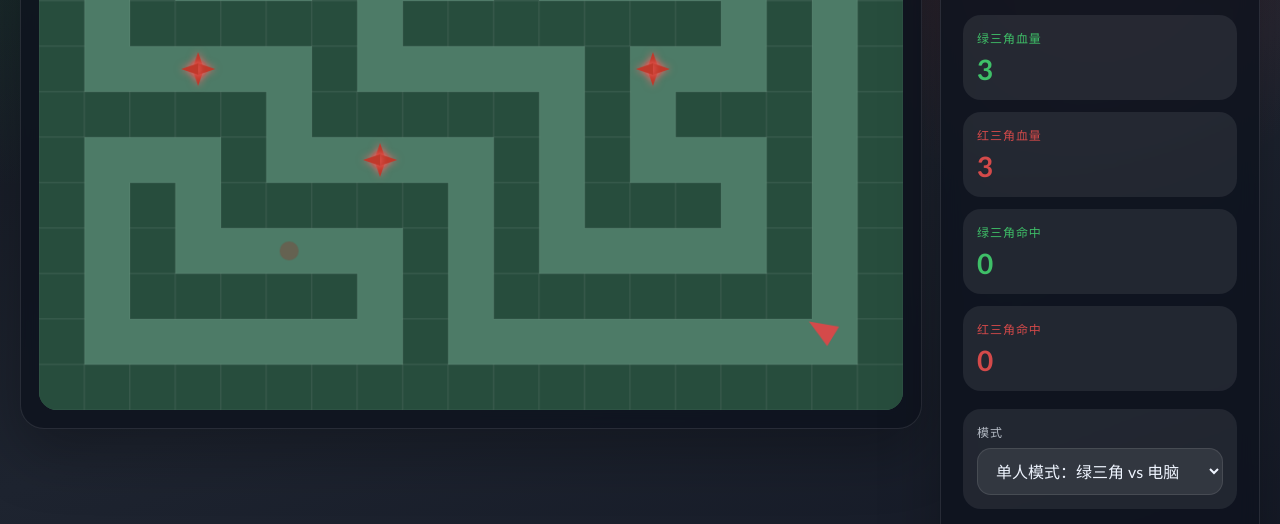
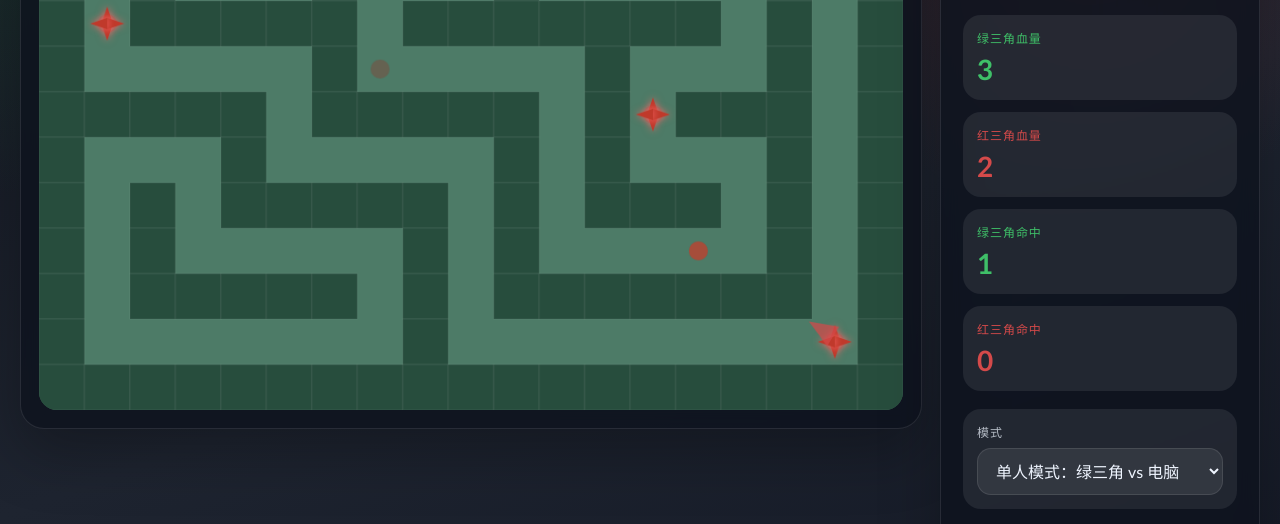
Before and after one commit to huangxiangdan/rocky-games-center, a website: page triangle-maze-duel/index.html in a window 1280 px wide. Both pictures are taken after a click on the button "开始对战". Shown: the part 220-744 px from the top of the page. Drawn offline with Linux system fonts and the light colour scheme.

Commit message:
Add touch drag player + multiple random-moving spikes

```diff
--- a/triangle-maze-duel/game.js
+++ b/triangle-maze-duel/game.js
@@ -29,17 +29,30 @@ export const WORLD = {
 
 // col/row = grid coordinates, phase = cycle offset (0–1) so spikes stagger
 export const SPIKES = [
-  { col: 5,  row: 2,  phase: 0    },
-  { col: 3,  row: 5,  phase: 0.33 },
-  { col: 9,  row: 3,  phase: 0.17 },
-  { col: 7,  row: 7,  phase: 0.5  },
-  { col: 13, row: 5,  phase: 0.67 },
-  { col: 5,  row: 9,  phase: 0.83 },
+  { col: 5,  row: 2,  phase: 0,    currentCol: 5,  currentRow: 2  },
+  { col: 3,  row: 5,  phase: 0.33, currentCol: 3,  currentRow: 5  },
+  { col: 9,  row: 3,  phase: 0.17, currentCol: 9,  currentRow: 3  },
+  { col: 7,  row: 7,  phase: 0.5,  currentCol: 7,  currentRow: 7  },
+  { col: 13, row: 5,  phase: 0.67, currentCol: 13, currentRow: 5  },
+  { col: 5,  row: 9,  phase: 0.83, currentCol: 5,  currentRow: 9  },
 ];
 
 // Spike cycle: retracted for 1.2 s, extended for 1.0 s (total 2.2 s per phase)
 export const SPIKE_CYCLE   = 2.2;
-export const SPIKE_EXTEND  = 0.45; // fraction of cycle where spike is extended
+export const SPIKE_EXTEND        = 0.45; // fraction of cycle where spike is extended
+export const SPIKE_MOVE_INTERVAL = 2.5;
+
+export function getOpenCells(maze = MAZE_ROWS) {
+  const cells = [];
+  for (let row = 0; row < maze.length; row += 1) {
+    for (let col = 0; col < maze[row].length; col += 1) {
+      if (maze[row][col] === ".") {
+        cells.push({ col, row });
+      }
+    }
+  }
+  return cells;
+}
 
 export function isSpikeExtended(spike, worldTime) {
   const t = ((worldTime / SPIKE_CYCLE) + spike.phase) % 1;
@@ -104,6 +117,7 @@ export function createInitialState() {
     bullets: [],
     keys: new Set(),
     worldTime: 0,
+    spikeMoveTimer: 0,
   };
 }
 
@@ -314,8 +328,8 @@ export function checkSpikeHits(players, worldTime) {
   for (const spike of SPIKES) {
     if (!isSpikeExtended(spike, worldTime)) continue;
 
-    const cx = (spike.col + 0.5) * WORLD.cellSize;
-    const cy = (spike.row + 0.5) * WORLD.cellSize;
+    const cx = (spike.currentCol + 0.5) * WORLD.cellSize;
+    const cy = (spike.currentRow + 0.5) * WORLD.cellSize;
 
     for (const id of ["green", "red"]) {
       const player = next[id];
@@ -377,8 +391,8 @@ function drawSpikes(ctx, worldTime) {
   const half = cs / 2;
 
   for (const spike of SPIKES) {
-    const cx = (spike.col + 0.5) * cs;
-    const cy = (spike.row + 0.5) * cs;
+    const cx = (spike.currentCol + 0.5) * cs;
+    const cy = (spike.currentRow + 0.5) * cs;
     const extended = isSpikeExtended(spike, worldTime);
 
     // Cycle position 0→1; warning = last 0.12 of retracted phase
@@ -475,6 +489,8 @@ function createRuntime() {
   const state = createInitialState();
   let frame = 0;
   let lastTime = 0;
+  let dragging = null;
+  let dragOffset = { x: 0, y: 0 };
 
   const setStatus = (text) => {
     statusNode.textContent = text;
@@ -489,6 +505,12 @@ function createRuntime() {
     state.bullets = next.bullets;
     state.keys = next.keys;
     state.worldTime = next.worldTime;
+    state.spikeMoveTimer = next.spikeMoveTimer;
+    // Reset spike positions to original
+    for (const spike of SPIKES) {
+      spike.currentCol = spike.col;
+      spike.currentRow = spike.row;
+    }
     startButton.textContent = "开始对战";
     setStatus(
       state.mode === "single"
@@ -613,7 +635,7 @@ function createRuntime() {
     lastTime = timestamp;
 
     if (state.running) {
-      const greenInput = getInputVector(state.keys, PLAYER_CONFIG.green.keys);
+      const greenInput = dragging === 'green' ? { x: 0, y: 0 } : getInputVector(state.keys, PLAYER_CONFIG.green.keys);
       const redCanSeeGreen = hasLineOfSight(state.players.red, state.players.green);
       const aiPhase = Math.floor(timestamp / 520);
       const redInput =
@@ -666,6 +688,19 @@ function createRuntime() {
       state.bullets = resolved.bullets;
 
       state.worldTime += dt;
+
+      // Randomly move spikes
+      state.spikeMoveTimer += dt;
+      if (state.spikeMoveTimer >= SPIKE_MOVE_INTERVAL) {
+        state.spikeMoveTimer = 0;
+        const openCells = getOpenCells();
+        for (const spike of SPIKES) {
+          const cell = openCells[Math.floor(Math.random() * openCells.length)];
+          spike.currentCol = cell.col;
+          spike.currentRow = cell.row;
+        }
+      }
+
       state.players = checkSpikeHits(state.players, state.worldTime);
 
       if (!state.players.green.alive || !state.players.red.alive) {
@@ -687,6 +722,54 @@ function createRuntime() {
     frame = window.requestAnimationFrame(tick);
   };
 
+  // --- Touch / Mouse drag support ---
+  const getCanvasCoords = (clientX, clientY) => {
+    const rect = canvas.getBoundingClientRect();
+    const scaleX = canvas.width / rect.width;
+    const scaleY = canvas.height / rect.height;
+    return {
+      x: (clientX - rect.left) * scaleX,
+      y: (clientY - rect.top) * scaleY,
+    };
+  };
+
+  const onDragStart = (clientX, clientY) => {
+    const pos = getCanvasCoords(clientX, clientY);
+    const green = state.players.green;
+    const dist = Math.hypot(pos.x - green.x, pos.y - green.y);
+    if (dist < WORLD.playerRadius + 10) {
+      dragging = 'green';
+      dragOffset = { x: green.x - pos.x, y: green.y - pos.y };
+    }
+  };
+
+  const onDragMove = (clientX, clientY) => {
+    if (!dragging) return;
+    const pos = getCanvasCoords(clientX, clientY);
+    const player = state.players[dragging];
+    let newX = pos.x + dragOffset.x;
+    let newY = pos.y + dragOffset.y;
+    newX = clamp(newX, WORLD.playerRadius, WORLD.width - WORLD.playerRadius);
+    newY = clamp(newY, WORLD.playerRadius, WORLD.height - WORLD.playerRadius);
+    if (!collidesWithMaze(newX, player.y, WORLD.playerRadius)) {
+      player.x = newX;
+    }
+    if (!collidesWithMaze(player.x, newY, WORLD.playerRadius)) {
+      player.y = newY;
+    }
+  };
+
+  const onDragEnd = () => {
+    dragging = null;
+  };
+
+  canvas.addEventListener('mousedown', (e) => { e.preventDefault(); onDragStart(e.clientX, e.clientY); });
+  canvas.addEventListener('mousemove', (e) => { e.preventDefault(); onDragMove(e.clientX, e.clientY); });
+  canvas.addEventListener('mouseup', (e) => { e.preventDefault(); onDragEnd(); });
+  canvas.addEventListener('touchstart', (e) => { e.preventDefault(); const t = e.touches[0]; onDragStart(t.clientX, t.clientY); }, { passive: false });
+  canvas.addEventListener('touchmove', (e) => { e.preventDefault(); const t = e.touches[0]; onDragMove(t.clientX, t.clientY); }, { passive: false });
+  canvas.addEventListener('touchend', (e) => { e.preventDefault(); onDragEnd(); }, { passive: false });
+
   window.addEventListener("keydown", (event) => onKeyChange(event, true));
   window.addEventListener("keyup", (event) => onKeyChange(event, false));
   startButton.addEventListener("click", restart);
--- a/triangle-maze-duel/index.html
+++ b/triangle-maze-duel/index.html
@@ -232,9 +232,9 @@
 
         <section class="controls">
           <h2>操作</h2>
-          <p>绿三角：WASD 移动，F 开火</p>
+          <p>绿三角：WASD 移动，F 开火，也可以直接拖动</p>
           <p>红三角：方向键移动，/ 开火</p>
-          <p>单人模式下，红三角由电脑控制。</p>
+          <p>单人模式下，红三角由电脑控制。尖刺会随机移动！</p>
         </section>
 
         <section class="status">
```
